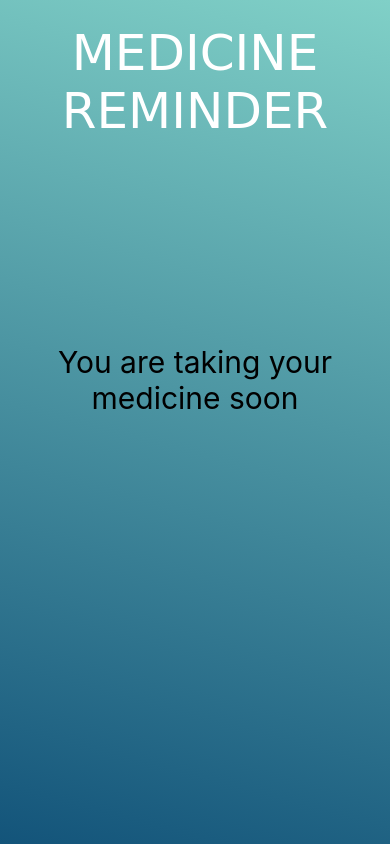
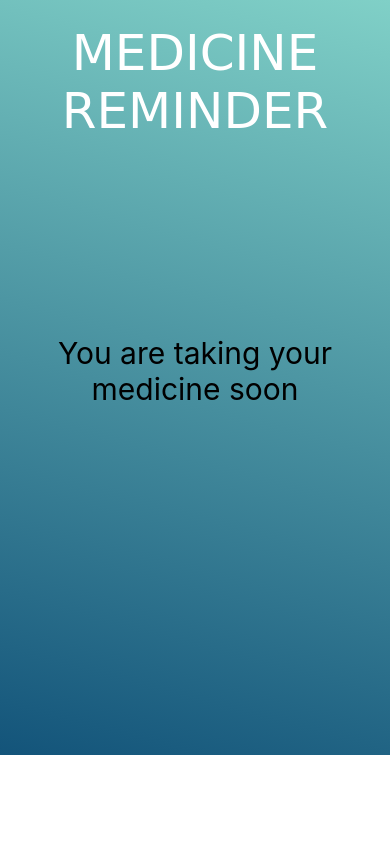
Before and after one commit to harpreets595/React-Native-Simple-project-Medicine-Reminder, a React Native app: screen / in a window 390 px wide. Built offline with nearby package versions, Linux system fonts and the light colour scheme.

Commit message:
safeareaview added

```diff
--- a/App.js
+++ b/App.js
@@ -1,5 +1,5 @@
 import React, { useState, useEffect } from 'react';
-import { StyleSheet, Button, Text, View } from 'react-native';
+import { StyleSheet, Button, Text, View, SafeAreaView } from 'react-native';
 //components.
 import Navbar from './Navbar';
 import Reminder from './Reminder';
@@ -14,12 +14,16 @@ export default function App() {
 
 
   return (
+    //SAFE AREA VIEW.
+    //ensures padding space across all mobile.
+    <SafeAreaView>
       <View style={styles.container}>
         {/* ----------------NAVBAR----------------- */}
         <Navbar />
         {/* ----------------REMINDER----------------- */}
         <Reminder />
       </View>
+    </SafeAreaView>
   );
 }
 
```
Lines whose indentation alone changed are shown as unchanged.
